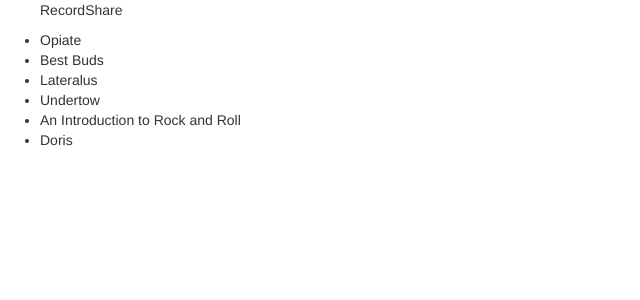
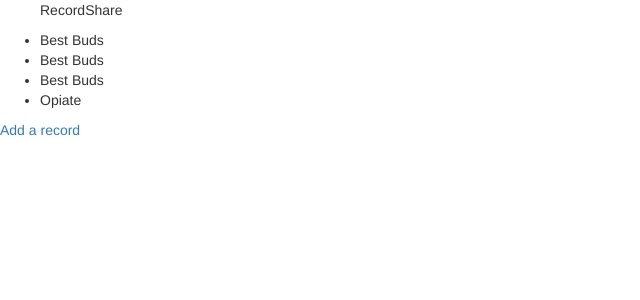
Before and after one commit to apierc2175/hey_neighbor, a Django app: page / in a window 1280 px wide. Shown: the top 300 px of the page, without its empty margins (0-640 px from the left). Run offline with Django 3.2, Linux system fonts and the light colour scheme; data comes from the database, SQL or seed files in the repository; both versions use the stored data as it was after the commit; some libraries are stand-ins or nearby versions.

Commit message:
got add records to work

```diff
--- a/conf/urls.py
+++ b/conf/urls.py
@@ -19,6 +19,6 @@ from django.urls import path, include
 app_name = 'records'
 
 urlpatterns = [
-    path('', include('records.urls', namespace='records'))
-    # path('admin/', admin.site.urls),
+    path('', include('records.urls', namespace='records')),
+    path('admin/', admin.site.urls),
 ]
--- a/records/models.py
+++ b/records/models.py
@@ -1,5 +1,6 @@
 from django.db import models
-
+from django.utils import timezone
+from django.urls import reverse
 # Create your models here.
 
 class Records(models.Model):
@@ -22,3 +23,6 @@ class Records(models.Model):
 
     def __str__(self):
         return self.name
+
+    def get_absolute_url(self):
+        return reverse('records:index')
--- a/records/templates/records/index.html
+++ b/records/templates/records/index.html
@@ -3,11 +3,9 @@
 
 {% block content %}
   <ul>
-    <li>Opiate</li>
-    <li>Best Buds</li>
-    <li>Lateralus</li>
-    <li>Undertow</li>
-    <li>An Introduction to Rock and Roll</li>
-    <li>Doris</li>
+    {% for records in record_list %}
+    <li>{{records.name}}</li>
+    {% endfor %}
   </ul>
+  <a href="{% url 'records:create' %}"<p>Add a record</p></a>
 {% endblock %}
--- a/records/urls.py
+++ b/records/urls.py
@@ -5,4 +5,5 @@ app_name = 'records'
 
 urlpatterns = [
     path("", views.index, name='index'),
+    path('add', views.CreateView.as_view(), name='create'),
 ]
--- a/records/views.py
+++ b/records/views.py
@@ -18,3 +18,10 @@ def index(request):
     }
 
     return render(request, 'records/index.html', context)
+
+class CreateView(generic.CreateView):
+    model = Records
+    fields = '__all__'
+    template_name = 'records/create.html'
+
+    # return HttpResponseRedirect(reverse('records:index'))
```
Also changed, not shown: records/templates/records/create.html (added, +10 -0 lines), db.sqlite3, records/migrations/0001_initial.py (added).
